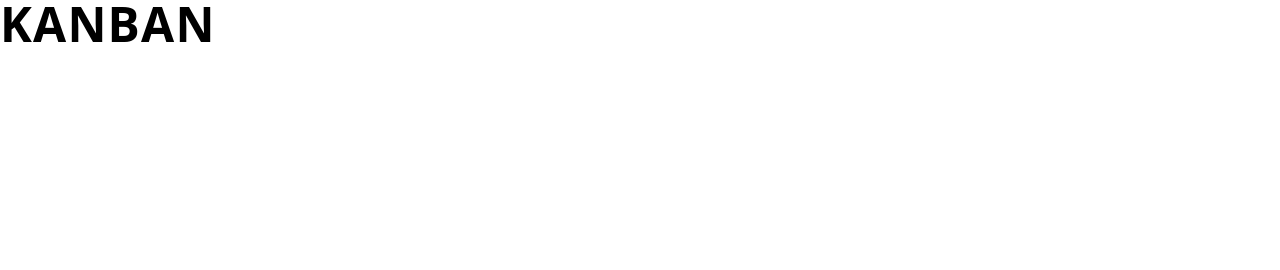
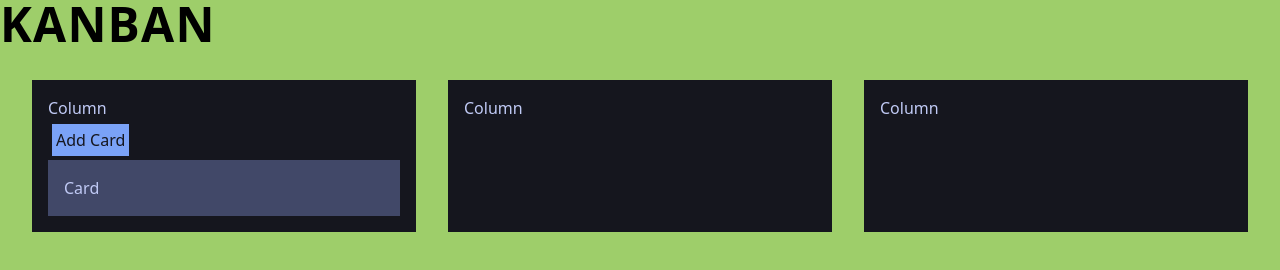
Before and after one commit to jgonz219/kanban-app, a website built with Vite: page client/index.html in a window 1280 px wide. Built offline with nearby package versions, Linux system fonts and the light colour scheme.

Commit message:
Added theme colors, componenets, and a basic html page

```diff
--- a/client/index.html
+++ b/client/index.html
@@ -5,7 +5,26 @@
   <meta name="viewport" content="width=device-width, initial-scale=1.0">
   <link href="/src/style.css" rel="stylesheet">
 </head>
-<body>
-  <h1 class="text-5xl font-bold tracking-wide">KANBAN</h1>
+<body class="">
+  <h1 class="text-5xl font-bold tracking-wide">
+    KANBAN
+  </h1>
+  <div class="grid grid-cols-3 p-4">
+    <div class="column">
+      <p>Column</p>
+      <button type="button" class="button">
+        Add Card
+      </button>
+      <div class="card">
+        Card
+      </div>
+    </div>
+    <div class="column">
+      <p>Column</p>
+    </div>
+    <div class="column">
+      <p>Column</p>
+    </div>
+  </div>
 </body>
 </html>
--- a/client/src/style.css
+++ b/client/src/style.css
@@ -1 +1,40 @@
 @import "tailwindcss";
+
+@theme {
+  --color-tokyonight-bg: #1A1B26;
+  --color-tokyonight-black: #15161E;
+  --color-tokyonight-grey: #414868;
+  --color-tokyonight-red: #F7768E;
+  --color-tokyonight-green: #9ECE6A;
+  --color-tokyonight-yellow: #E0AF68;
+  --color-tokyonight-blue: #7AA2F7;
+  --color-tokyonight-purple: #BB9AF7;
+  --color-tokyonight-lightblue: #7DCFFF;
+  --color-tokyonight-white: #C0CAF5;
+  --color-tokyonight-lightgrey: #A9B1D6;
+}
+
+@layer components {
+  .card {
+    padding: calc(var(--spacing) * 4);
+    background-color: var(--color-tokyonight-grey);
+  }
+
+  .column {
+    color: var(--color-tokyonight-white);
+    padding: calc(var(--spacing) * 4);
+    margin: calc(var(--spacing) * 4);
+    background-color: var(--color-tokyonight-black);
+  }
+
+  .button {
+    color: var(--color-tokyonight-black);
+    margin: calc(var(--spacing) * 1);
+    padding: calc(var(--spacing) *1);
+    background-color: var(--color-tokyonight-blue);
+  }
+}
+
+body {
+  background-color: var(--color-tokyonight-green);
+}
```
